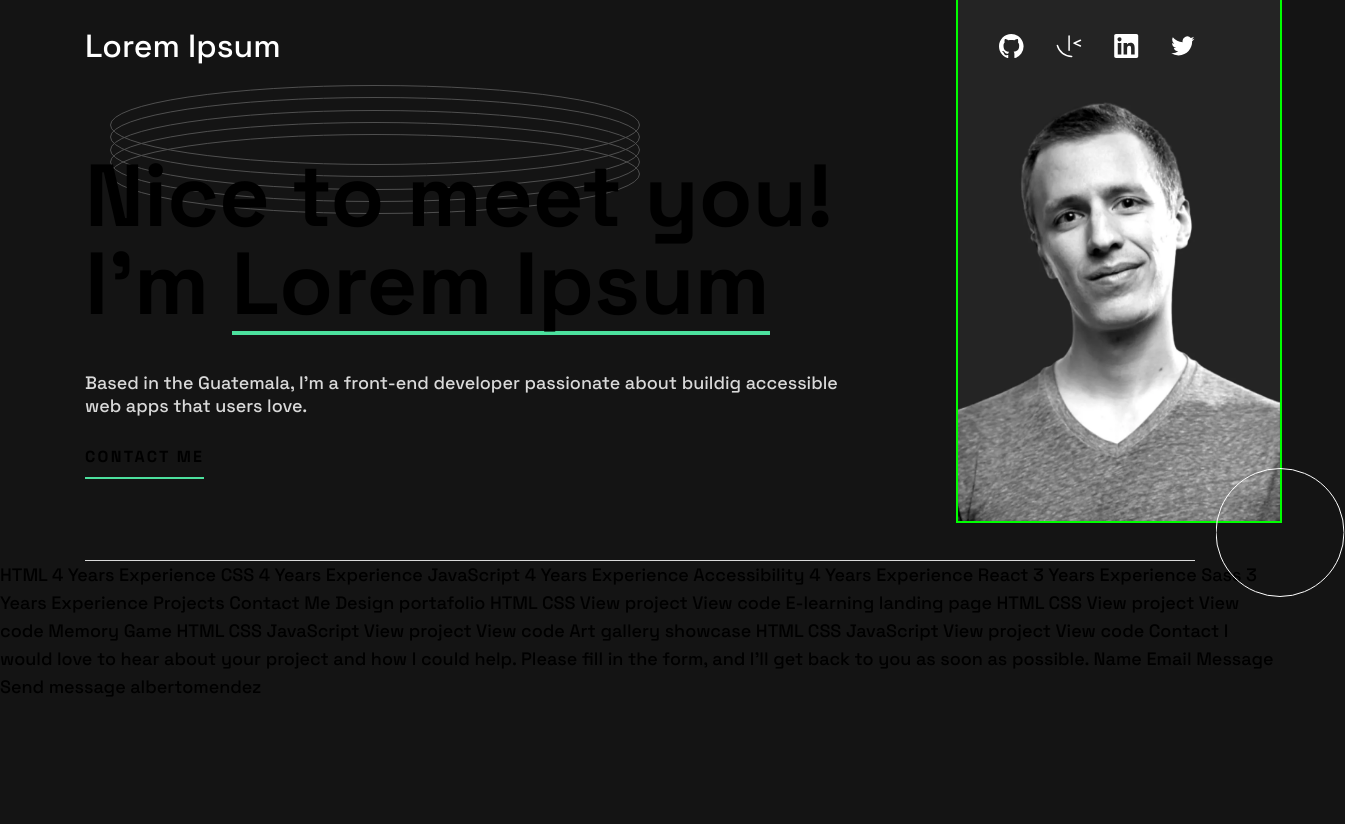
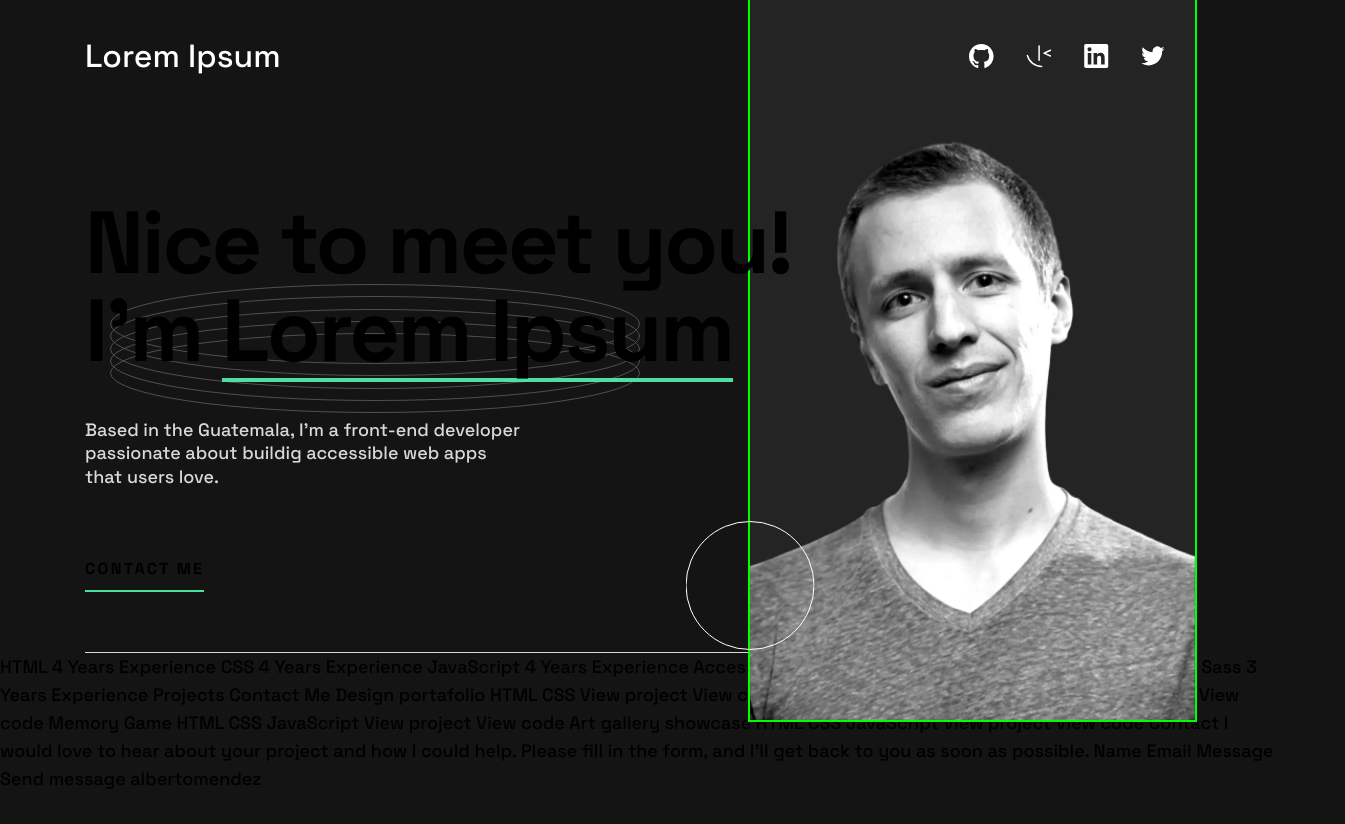
Before and after one commit to DanielMendezLV/Portafolio, a plain HTML site: page index.html in a window 1280 px wide. Shown: the top 824 px of the page, 1345 px wide, since content can reach past the window. Drawn offline with Linux system fonts and the light colour scheme.

Commit message:
before: move hero section to flex, not absolute

```diff
--- a/app/scss/globals/_boilerplate.scss
+++ b/app/scss/globals/_boilerplate.scss
@@ -46,7 +46,7 @@ a.underline{
 
   font-size: 1rem;
   line-height: 1.625;
-  letter-spacing: 2.29px;
+  letter-spacing: 0.143em; // 2.29 / 16 = 0.1431
   text-transform: uppercase;
   font-weight: 700; // bold
   color: var(--text1);
@@ -77,6 +77,7 @@ h1, h2, h3 {
 h1 {
   font-size: 2.5rem;
   font-size: clamp(2.5rem, 0.7rem + 7.68vw, 5.5rem);
+  letter-spacing: -0.028em;
 }
 
 p {
@@ -84,7 +85,6 @@ p {
   font-size: 1rem;
   font-size: clamp(1rem, 0.79rem + 0.89vw, 1.125rem);
   color: var(--text2);
-  margin-bottom: 24px;
 }
 
 
--- a/app/scss/header/_header.scss
+++ b/app/scss/header/_header.scss
@@ -6,7 +6,12 @@
   z-index: 1;
 
   @include utils.breakpoint-up(medium) {
-    margin-top: 30px;
+    margin-top: 40px;
+    margin-bottom: 90px;
+  }
+
+  @include utils.breakpoint-up(large) {
+    margin-bottom: 127px;
   }
 
   // Remains that the mobile design is the first made.
@@ -22,7 +27,10 @@
       text-align: left;
       align-items: center; // Center the items in the middle of the cross axis (y)
       gap: 32px; // row-gap and column-gap,
-      margin-bottom: 90px;
+    }
+
+    @include utils.breakpoint-up(medium) {
+      padding-right: 30px;
     }
   }
 
@@ -39,7 +47,7 @@
     // Flex shrink: Take a unitless value, defines how fast one item shrinks in comparison to the others. To not shrink an item the shrink will be 0.
     // Flex basis: Defines the size of an item before the remaining space is distributed, basically if your item already has a size like a width but you want to overwrite that size with something else
     @include utils.breakpoint-up(medium) {
-      flex: 1%; // This work as flex basis https://developer.mozilla.org/es/docs/Web/CSS/flex
+      flex: 0 1 auto; // This work as flex basis https://developer.mozilla.org/es/docs/Web/CSS/flex
       /* : Specifies the initial size of the flex item before any remaining space is distributed. In this case, it is set to 1%, indicating that the item should have a width or height (depending on the flex container's direction) of 1% of the container's size.
       */ /* Un valor, width/height: flex-basis */
       margin-right: auto;
--- a/app/scss/header/_hero.scss
+++ b/app/scss/header/_hero.scss
@@ -6,6 +6,14 @@
     &__wrapper{
         padding-bottom: 80px;
         border-bottom: 1px solid var(--text2) ;
+
+        @include utils.breakpoint-up(medium) {
+            padding-bottom: 60px;
+        }
+
+        @include utils.breakpoint-up(large) {
+            position: relative;
+        }
     }
 
     &__image{
@@ -21,10 +29,16 @@
 
         @include utils.breakpoint-up(medium) {
             height: auto;
-            width: 322px;
+            width: 42vw;
+            max-width: 445px;
             left: auto;
             right: 0;
             translate: 0;
+        }
+
+        @include utils.breakpoint-up(large) {
+            translate: 0 -199px;
+            width: 445px;
         }
     }
 
@@ -36,6 +50,8 @@
         @include utils.breakpoint-up(medium) {
             top: 85px;
         }
+
+
     }
 
     &__circle{
@@ -47,6 +63,11 @@
 
         @include utils.breakpoint-up(medium) {
             top: 468px;
+        }
+
+        @include utils.breakpoint-up(large) {
+            top: 322px;
+            right: 445px;
         }
     }
 
@@ -72,7 +93,7 @@
     }
 
     &__headline{
-        margin-bottom: 20px; // Not rems, the spacing matter
+        margin-bottom: 24px; // Not rems, the spacing matter
         br {
             display: none;
         }
@@ -93,6 +114,18 @@
     }
 
     &__description{
+        margin-bottom: 24px;
+
+        @include utils.breakpoint-up(medium) {
+            margin-bottom: 34px;
+            width: 70%;
+        }
+
+        @include utils.breakpoint-up(large) {
+            margin-bottom: 66px;
+            width: 38ch;
+        }
+
 
     }
 
```
Also changed, not shown: dist/style.css, 2 other files.
